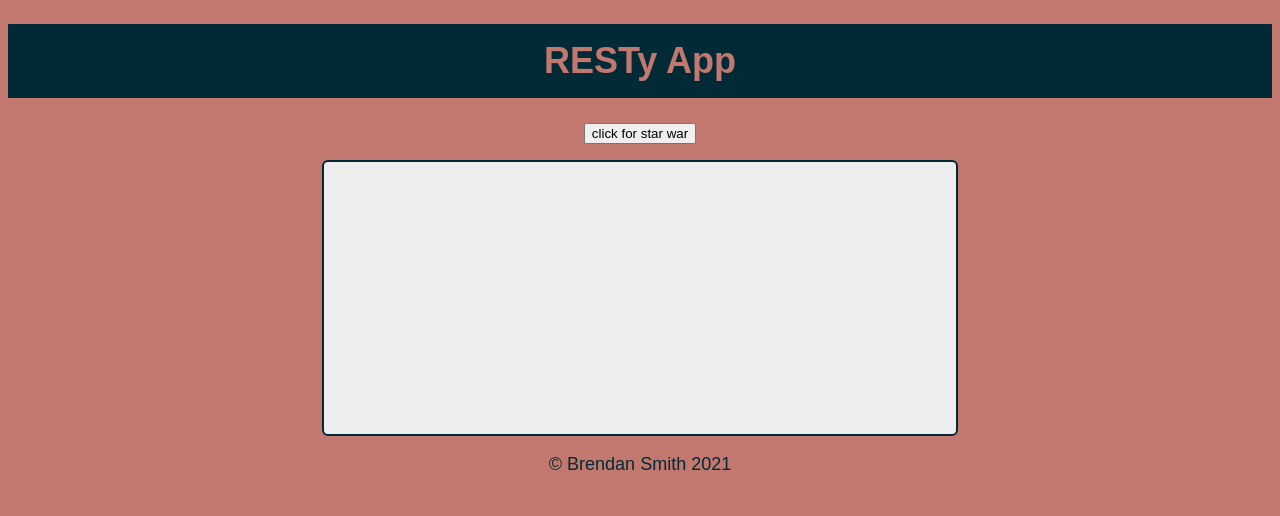
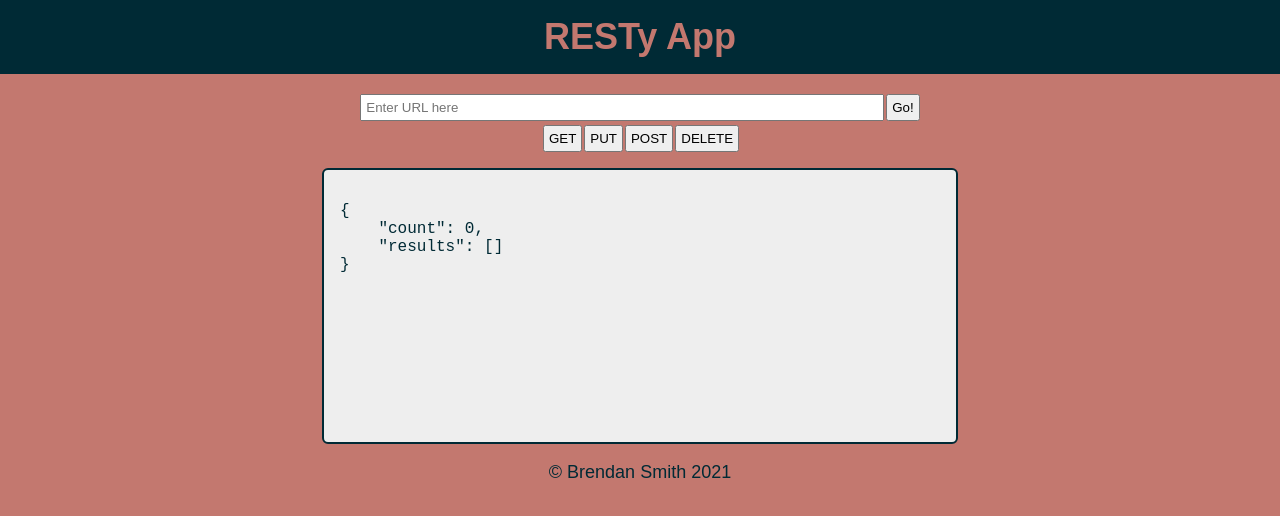
Before and after one commit to brendanrsmith/resty, a React (Create React App) app: page / in a window 1280 px wide. Shown: the top 516 px of the page. Built offline with nearby package versions, Linux system fonts and the light colour scheme; the HTML template or start-up script is replaced by a standard one.

Commit message:
api working

```diff
--- a/src/App.js
+++ b/src/App.js
@@ -5,7 +5,7 @@ import Header from './header.js';
 // import Form from './form.js';
 import Footer from './footer.js';
 import Form2 from './form2';
-import People from './people';
+import Results from './results';
 
 class App extends React.Component {
 
@@ -30,8 +30,8 @@ class App extends React.Component {
     return (
       <React.Fragment>
         <Header />
-        <Form2 prompt="click for star war" toggleLoading={this.toggleLoading} handler={this.handleForm} />
-        <People people={this.state.results} />
+        <Form2 prompt="Go!" toggleLoading={this.toggleLoading} handler={this.handleForm} />
+        <Results count={this.state.count} results={this.state.results} />
         <Footer />
       </React.Fragment>
     )
--- a/src/form2.js
+++ b/src/form2.js
@@ -3,30 +3,48 @@ import './styles/form.scss'
 
 class Form extends React.Component {
 
+  constructor(props) {
+    super(props);
+    this.state = {
+      url: "",
+      method: ""
+    }
+  }
+
+  handleChange = e => {
+    let url = e.target.value;
+    this.setState({ url });
+  }
+
+  setMethod = e => {
+    e.preventDefault();
+    let method = e.target.value;
+    this.setState({ method });
+  }
+
   handleSubmit = async e => {
     e.preventDefault();
 
-    let raw = await fetch('https://swapi.dev/api/people');
+    let raw = await fetch(this.state.url);
     let data = await raw.json();
     let count = data.count;
 
-    console.log(data.results);
-
-    let people = data.results.reduce((list, person) => {
-      console.log(list, person);
-      list[person.name] = person.url;
-      return list;
-    }, {});
-    console.log(people);
-    this.props.handler(count, people);
+    console.log(data);
+    let results = data.results;
+    this.props.handler(count, results);
     this.props.toggleLoading();
-
   }
 
   render() {
     return (
       <form onSubmit={this.handleSubmit}>
+        <input type="text" required='true' onChange={this.handleChange} placeholder="Enter URL here" />
         <button>{this.props.prompt}</button>
+        <br></br>
+        <button type='button' defaultChecked='true' onClick={this.setMethod} value='get'>GET</button>
+        <button type='button' defaultChecked='false' onClick={this.setMethod} value='put'>PUT</button>
+        <button type='button' defaultChecked='false' onClick={this.setMethod} value='post'>POST</button>
+        <button type='button' defaultChecked='false' onClick={this.setMethod} value='delete'>DELETE</button>
       </form>
     )
   }
--- a/src/people.js
+++ /dev/null
@@ -1,20 +0,0 @@
-import React from 'react';
-
-const People = (props) => {
-  return (
-    <section className="people">
-      <ul>
-        {Object.keys(props.people).map((item, idx) => {
-          return (
-            // this whole <li> should live in its own component...
-            <li key={idx}>
-              <a href={props.people[item]}>{item}</a>
-            </li>
-          );
-        })}
-      </ul>
-    </section>
-  )
-}
-
-export default People;
--- /dev/null
+++ b/src/results.js
@@ -0,0 +1,13 @@
+import React from 'react';
+
+const Results = (props) => {
+  return (
+    <section className="results">
+      <ul>
+        <pre>{JSON.stringify(props, null, 4)}</pre>
+      </ul>
+    </section>
+  )
+}
+
+export default Results;
--- a/src/styles/form.scss
+++ b/src/styles/form.scss
@@ -1,6 +1,7 @@
 label {
   padding: .1rem;
 }
+
 ul{
   border: 2px solid #002a35;
   border-radius: 6px;
@@ -9,6 +10,30 @@ ul{
   max-width: 600px;
   margin: 16px auto;
   padding: 1rem;
-  font-size: larger;
   background-color: #eee;
+  text-align: left;
 }
+pre {
+  max-width: 600px;
+  overflow: hidden;
+}
+
+form {
+  text-align: center;
+  margin-top: 16px;
+}
+
+input {
+  width: 40vw;
+  margin: 4px 0 ;
+  padding: 4px;
+}
+
+button {
+  padding: 4px;
+  margin-left: 2px;
+
+  :checked{
+    background-color: lawngreen;
+  }
+}
--- a/src/styles/header.scss
+++ b/src/styles/header.scss
@@ -2,4 +2,5 @@ h1 {
   background-color: #002a35;
   color: #c3786f;
   padding: 1rem;
+  margin: 0;
 }
--- a/src/styles/style.scss
+++ b/src/styles/style.scss
@@ -7,4 +7,5 @@ body {
   color: #002a35;
   font-family: Arial, Helvetica, sans-serif;
   background-color: #c3786f;
+  margin: auto;
 }
```
Also changed, not shown: src/reverse.js (added, +14 -0 lines).
